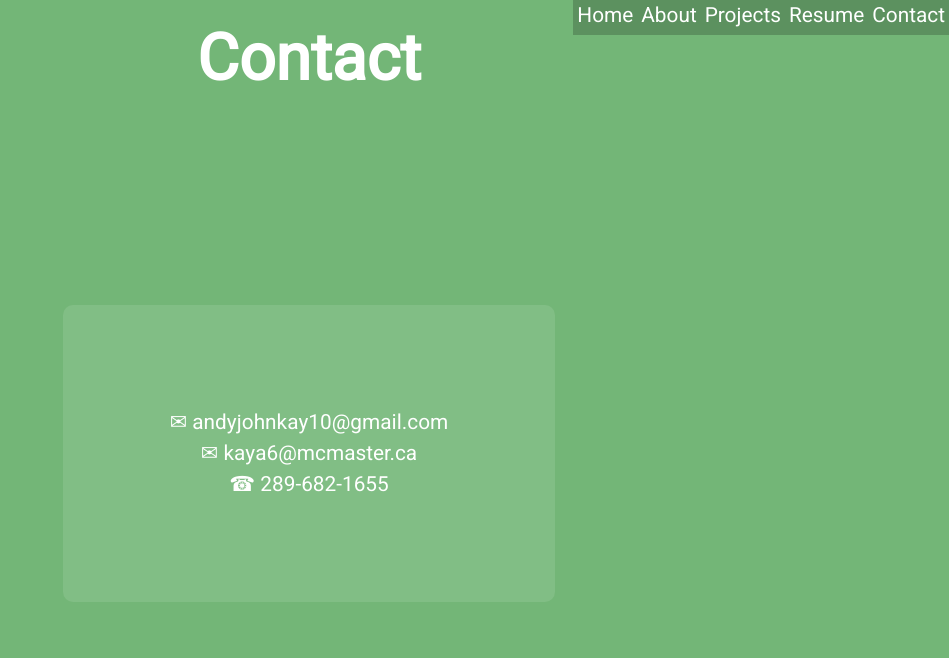
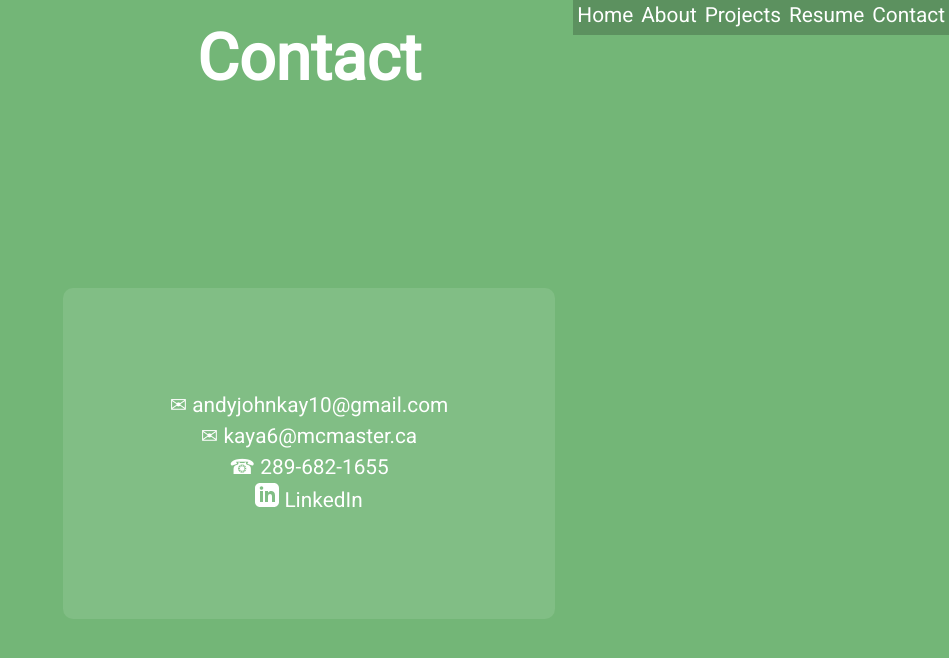
Before and after one commit to andrewkay6/frontend-portfolio, a React (Create React App) app: page /#/contact in a window 1280 px wide. Shown: the top 658 px of the page, without its empty margins (331-1280 px from the left). Built offline with nearby package versions, Linux system fonts and the light colour scheme.

Commit message:
Added LinkedIn to contact page and a reference to a PDF of my resume on the resume download button

```diff
--- a/src/ContactPage.tsx
+++ b/src/ContactPage.tsx
@@ -1,8 +1,12 @@
 import SectionTitle from "./SectionTitle";
-
+import { motion } from "framer-motion";
 const ContactPage = () => {
     return (
-        <div className="page contact-container">
+        <motion.div
+        initial={{opacity: 0}}
+        whileInView={{opacity: 1}}
+        transition={{duration: 1}}
+        className="page contact-container">
             <SectionTitle children="Contact" />
 
             <div className="contact-content-container">
@@ -14,13 +18,16 @@ const ContactPage = () => {
                             <a href="mailto:kaya6@mcmaster.ca">
                                 ✉ kaya6@mcmaster.ca
                             </a>
-
                             <br/>
                             <a href="tel:289-682-1655"> ☎ 289-682-1655</a>
-
+                            <br/>
+                            <a href="https://www.linkedin.com/in/andrew-kay-655344211/" target="_blank" rel="noreferrer">
+                                <img src="/images/linkedin.svg" alt="LinkedIn" className="linkedin-SVG"/>
+                                    &nbsp;LinkedIn
+                                </a>
                     </div>
             </div>
-        </div>
+        </motion.div>
     );
 };
 
--- a/src/HomePage.tsx
+++ b/src/HomePage.tsx
@@ -16,7 +16,7 @@ const HomePage = () => {
                 transition={{ duration: 1 }}
 
             >
-                Software Developer
+                Interactive Resume & Portfolio
             </motion.div>
         </div>
     );
--- a/src/ProjectsData.ts
+++ b/src/ProjectsData.ts
@@ -107,7 +107,7 @@ const projects: Project[] = [
             {
                 name: "Live Link",
                 url: "https://andrewkay6.github.io/grasshopper/",
-                icon: "/images/bmi-favicon.png"
+                icon: "/images/grasshopper-favicon.webp"
             },
             {
                 name: "Github",
--- a/src/ResumeHeader.tsx
+++ b/src/ResumeHeader.tsx
@@ -8,6 +8,7 @@ const ResumeHeader = () => {
                 children="Resume"
             />
             <motion.div className='resume-download-button raised-button'
+                onClick={() => window.open("https://docs.google.com/document/d/1n3XjwsjMTfAL_pYi8pvqhyVvtvn2IttqKfZyqDXaxSw/export/pdf", "_blank")}
                 title="Download Resume"
                 initial={{ opacity: 0 }}
                 whileInView={{ opacity: 1 }}
--- a/src/index.css
+++ b/src/index.css
@@ -526,3 +526,6 @@ body {
   cursor: pointer;
   box-sizing: border-box;
 }
+.linkedin-SVG {
+  filter: invert(100%);
+}
```
Also changed, not shown: public/images/grasshopper-favicon.webp (added), public/images/linkedin.svg (added).
